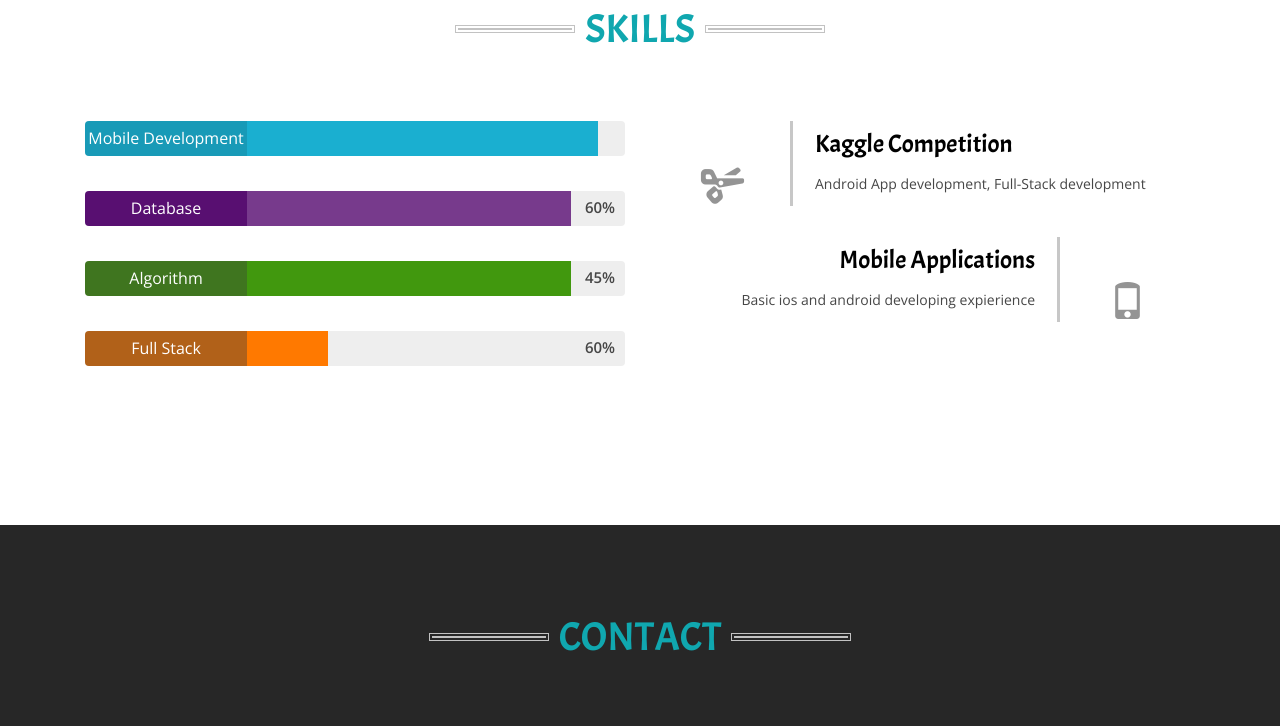
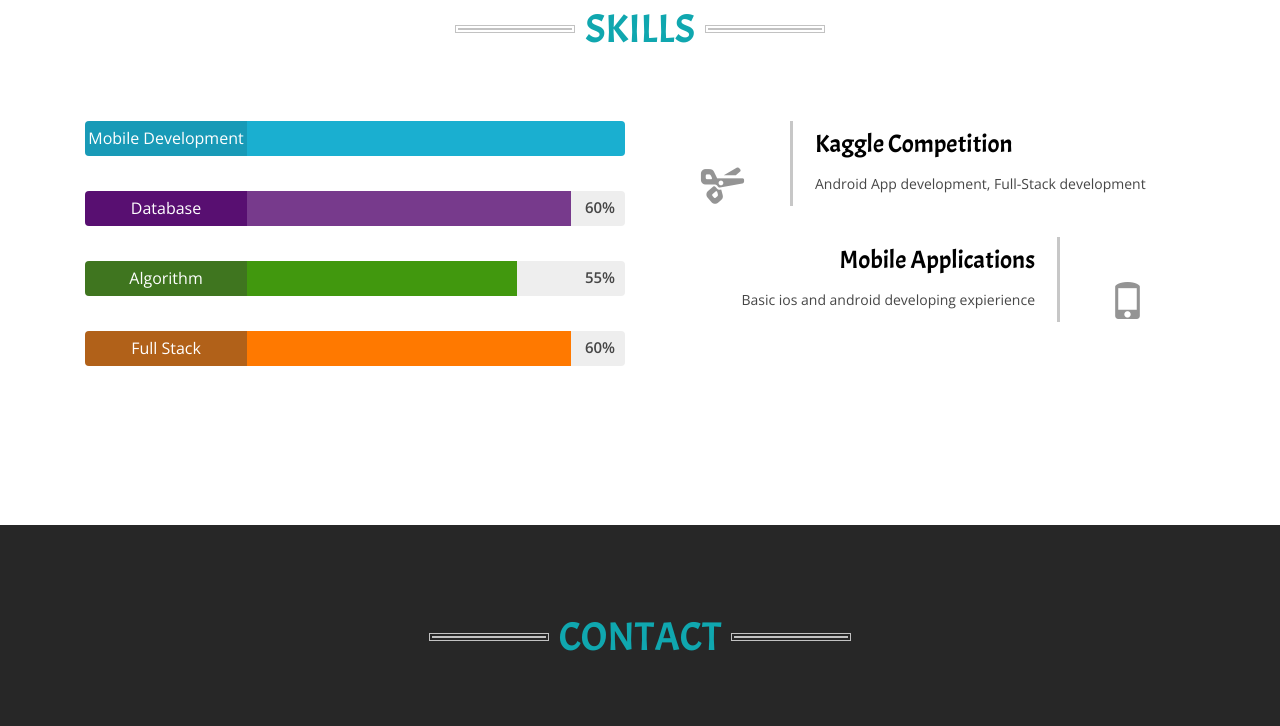
Before and after one commit to ljxiaoBU/ThisResumeRocks, a plain HTML site: page index.html in a window 1280 px wide. Shown: the part 2280-3006 px from the top of the page. Drawn offline with nearby package versions, Linux system fonts and the light colour scheme.

Commit message:
Update index.html

```diff
--- a/index.html
+++ b/index.html
@@ -276,7 +276,7 @@ Smartphone Compatible web template, free webdesigns for Nokia, Samsung, LG, Sony
 				  <div class="progress-bar progress-bar-success" style="width: 30%">Mobile Development
 					<span class="sr-only">35% Complete (success)</span>
 				  </div>
-				  <div class="progress-bar progress-bar-warning " style="width: 65%">
+				  <div class="progress-bar progress-bar-warning " style="width: 70%">
 					<span class="sr-only"></span>
 				  </div>
 				  <p>70%</p>
@@ -296,17 +296,17 @@ Smartphone Compatible web template, free webdesigns for Nokia, Samsung, LG, Sony
 				  <div class="progress-bar progress-bar-success3" style="width: 30%">Algorithm
 					<span class="sr-only">35% Complete (success)</span>
 				  </div>
-				  <div class="progress-bar progress-bar-warning3 " style="width: 60%">
+				  <div class="progress-bar progress-bar-warning3 " style="width: 50%">
 					<span class="sr-only"></span>
 				  </div>
-				  <p>45%</p>
+				  <p>55%</p>
 				  <div class="clearfix"></div>
 			</div>
 			<div class="progress">
 				  <div class="progress-bar progress-bar-success2" style="width: 30%">Full Stack Development
 					<span class="sr-only">60% Complete (success)</span>
 				  </div>
-				  <div class="progress-bar progress-bar-warning2" style="width: 15%">
+				  <div class="progress-bar progress-bar-warning2" style="width: 60%">
 					<span class="sr-only"></span>
 				  </div>
 				  <p>60%</p>
```
